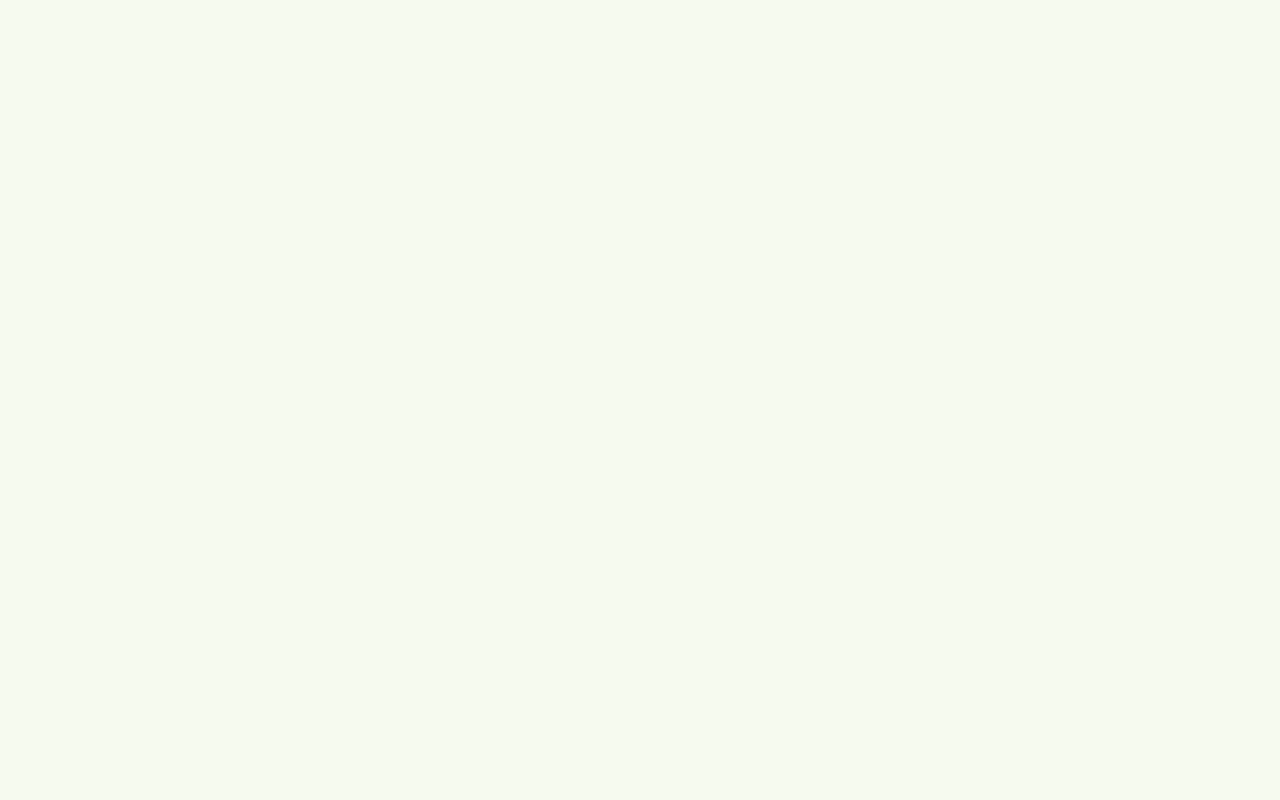
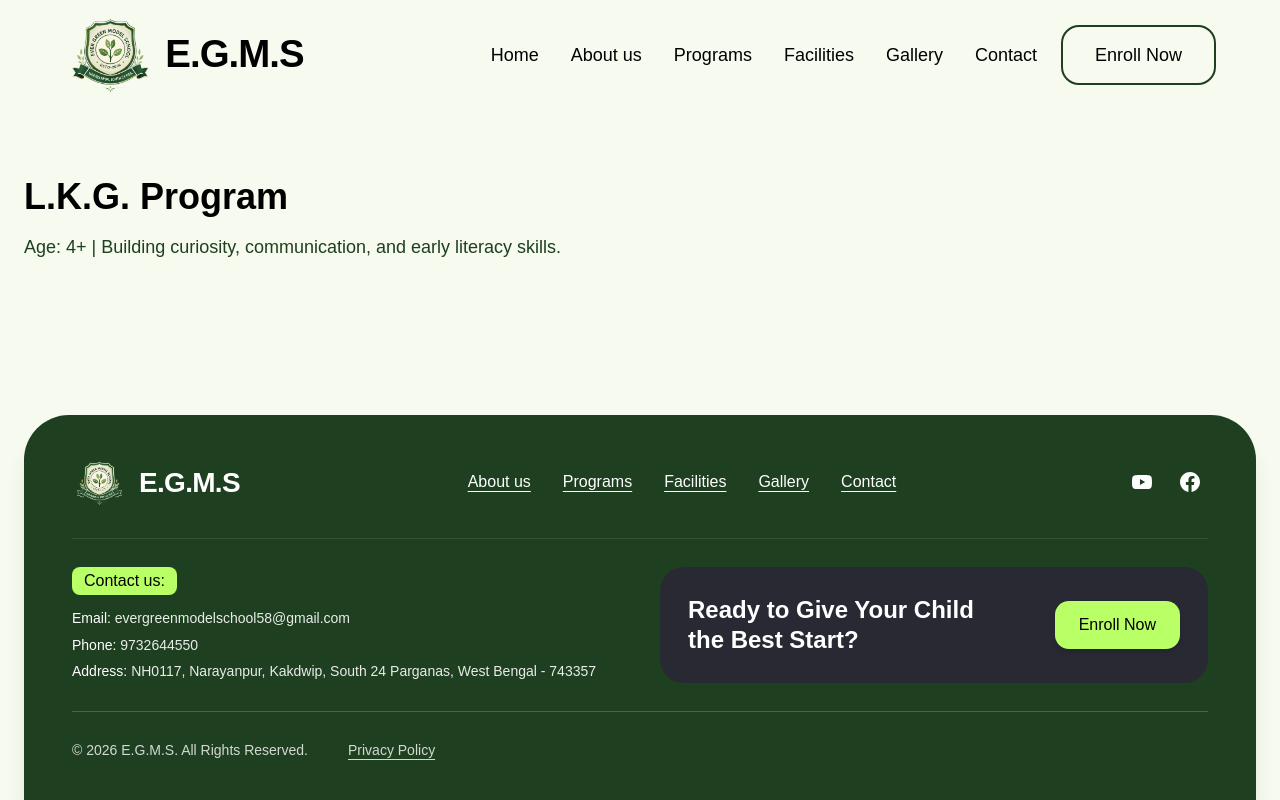
Before and after one commit to flameboy-dev/EGMS, a React app in the folder frontend/: page /programs/lkg in a window 1280 px wide. Before the commit this address had no page. Built offline with nearby package versions, Linux system fonts and the light colour scheme; the HTML template or start-up script is replaced by a standard one.

Commit message:
chore: updated and set up the facilities and programs individual routes

```diff
--- a/frontend/src/landing_page/Footer.jsx
+++ b/frontend/src/landing_page/Footer.jsx
@@ -9,11 +9,11 @@ function Footer({ defaultBg = 'bg-white' }) {
   const navigate = useNavigate();
 
   const footerLinks = [
-    { name: 'About us', path: '/about', hash: 'about' },
-    { name: 'Programs', path: '/programs', hash: 'programs' },
-    { name: 'Facilities', path: '/facilities', hash: 'facilities' },
+    { name: 'About us', path: '/#about', hash: 'about' },
+    { name: 'Programs', path: '/#programs', hash: 'programs' },
+    { name: 'Facilities', path: '/#facilities', hash: 'facilities' },
     { name: 'Gallery', path: '/gallery' },
-    { name: 'Contact', path: '/contact', hash: 'contact' },
+    { name: 'Contact', path: '/#contact', hash: 'contact' },
   ];
 
   const handleNavClick = (e, link) => {
@@ -23,10 +23,8 @@ function Footer({ defaultBg = 'bg-white' }) {
       e.preventDefault();
       scrollToSection(link.hash);
     } else if (!isHomePage && link.hash) {
-      if (link.name === 'About us' || link.name === 'Contact') {
-        e.preventDefault();
-        navigate(`/#${link.hash}`);
-      }
+      e.preventDefault();
+      navigate(`/#${link.hash}`);
     }
   };
 
--- a/frontend/src/landing_page/Navbar.jsx
+++ b/frontend/src/landing_page/Navbar.jsx
@@ -25,11 +25,11 @@ function Navbar({ defaultBg = 'bg-[#ECF39E]' }) {
 
   const navLinks = [
     { name: 'Home', path: '/', hash: 'home' },
-    { name: 'About us', path: '/about', hash: 'about' },
-    { name: 'Programs', path: '/programs', hash: 'programs' },
-    { name: 'Facilities', path: '/facilities', hash: 'facilities' },
+    { name: 'About us', path: '/#about', hash: 'about' },
+    { name: 'Programs', path: '/#programs', hash: 'programs' },
+    { name: 'Facilities', path: '/#facilities', hash: 'facilities' },
     { name: 'Gallery', path: '/gallery' },
-    { name: 'Contact', path: '/contact', hash: 'contact' },
+    { name: 'Contact', path: '/#contact', hash: 'contact' },
   ];
 
   const handleNavClick = (e, link) => {
@@ -39,10 +39,8 @@ function Navbar({ defaultBg = 'bg-[#ECF39E]' }) {
       e.preventDefault();
       scrollToSection(link.hash);
     } else if (!isHomePage && link.hash) {
-      if (link.name === 'About us' || link.name === 'Contact' || link.name === 'Home') {
-        e.preventDefault();
-        navigate(`/#${link.hash}`);
-      }
+      e.preventDefault();
+      navigate(`/#${link.hash}`);
     }
   };
 
--- a/frontend/src/landing_page/home/HomeFacilities.jsx
+++ b/frontend/src/landing_page/home/HomeFacilities.jsx
@@ -19,6 +19,7 @@ function HomeFacilities({ isLoading = false }) {
       cardBg: 'bg-[#F3F3F3]',
       image: smartClassImg,
       isDarkCard: false,
+      linkTo: '/facilities/smartclass',
     },
     {
       id: 'art-craft',
@@ -27,6 +28,7 @@ function HomeFacilities({ isLoading = false }) {
       cardBg: 'bg-[#94ECBE]',
       image: paintingImg,
       isDarkCard: false,
+      linkTo: '/facilities/art',
     },
     {
       id: 'transport-facility',
@@ -35,6 +37,7 @@ function HomeFacilities({ isLoading = false }) {
       cardBg: 'bg-[#1E3F20]',
       image: schoolBusImg,
       isDarkCard: true,
+      linkTo: '/facilities/transport',
     },
     {
       id: 'computer-basics',
@@ -43,6 +46,7 @@ function HomeFacilities({ isLoading = false }) {
       cardBg: 'bg-[#F3F3F3]',
       image: codingImg,
       isDarkCard: false,
+      linkTo: '/facilities/computer',
     },
     {
       id: 'indoor-activities',
@@ -51,6 +55,7 @@ function HomeFacilities({ isLoading = false }) {
       cardBg: 'bg-[#94ECBE]',
       image: boardGamesImg,
       isDarkCard: false,
+      linkTo: '/facilities/indoor',
     },
     {
       id: 'healthy-environment',
@@ -59,6 +64,7 @@ function HomeFacilities({ isLoading = false }) {
       cardBg: 'bg-[#1E3F20]',
       image: familyImg,
       isDarkCard: true,
+      linkTo: '/facilities/healthenv',
     },
   ];
 
@@ -75,7 +81,7 @@ function HomeFacilities({ isLoading = false }) {
           </p>
         </div>
 
-        {/* Facilities Grid with Skeleton Support */}
+        {/* Facilities Grid */}
         <div className="grid grid-cols-1 justify-items-center gap-8 lg:grid-cols-2 lg:gap-10">
           {isLoading
             ? Array.from({ length: 6 }).map((_, idx) => (
@@ -89,7 +95,7 @@ function HomeFacilities({ isLoading = false }) {
                   cardBg={facility.cardBg}
                   image={facility.image}
                   isDarkCard={facility.isDarkCard}
-                  linkTo="/facilities"
+                  linkTo={facility.linkTo}
                 />
               ))}
         </div>
--- a/frontend/src/landing_page/home/HomePrograms.jsx
+++ b/frontend/src/landing_page/home/HomePrograms.jsx
@@ -19,6 +19,7 @@ function HomePrograms({ isLoading = false }) {
       age: 'Age: 3+',
       image: nurseryImg,
       bgColor: 'bg-[#9CC5A1]',
+      linkTo: '/programs/nursery',
     },
     {
       id: 'lkg',
@@ -26,6 +27,7 @@ function HomePrograms({ isLoading = false }) {
       age: 'Age: 4+',
       image: lkgImg,
       bgColor: 'bg-[#ECF39E]',
+      linkTo: '/programs/lkg',
     },
     {
       id: 'ukg',
@@ -33,6 +35,7 @@ function HomePrograms({ isLoading = false }) {
       age: 'Age: 5+',
       image: ukgImg,
       bgColor: 'bg-[#9CC5A1]',
+      linkTo: '/programs/ukg',
     },
     {
       id: 'std1',
@@ -40,6 +43,7 @@ function HomePrograms({ isLoading = false }) {
       age: 'Age: 6+',
       image: std1Img,
       bgColor: 'bg-[#ECF39E]',
+      linkTo: '/programs/stdone',
     },
     {
       id: 'std2',
@@ -47,6 +51,7 @@ function HomePrograms({ isLoading = false }) {
       age: 'Age: 7+',
       image: std2Img,
       bgColor: 'bg-[#9CC5A1]',
+      linkTo: '/programs/stdtwo',
     },
     {
       id: 'std3',
@@ -54,6 +59,7 @@ function HomePrograms({ isLoading = false }) {
       age: 'Age: 8+',
       image: std3Img,
       bgColor: 'bg-[#ECF39E]',
+      linkTo: '/programs/stdthree',
     },
     {
       id: 'std4',
@@ -61,6 +67,7 @@ function HomePrograms({ isLoading = false }) {
       age: 'Age: 9+',
       image: std4Img,
       bgColor: 'bg-[#9CC5A1]',
+      linkTo: '/programs/stdfour',
     },
   ];
 
@@ -77,7 +84,7 @@ function HomePrograms({ isLoading = false }) {
           </p>
         </div>
 
-        {/* Program Cards Grid with Skeleton Support */}
+        {/* Program Cards Grid */}
         <div className="grid grid-cols-1 justify-items-center gap-[40px] md:grid-cols-2 lg:grid-cols-3">
           {isLoading
             ? Array.from({ length: 6 }).map((_, idx) => (
@@ -90,7 +97,7 @@ function HomePrograms({ isLoading = false }) {
                   age={program.age}
                   image={program.image}
                   bgColor={program.bgColor}
-                  linkTo="/programs"
+                  linkTo={program.linkTo}
                 />
               ))}
         </div>
--- a/frontend/src/main.jsx
+++ b/frontend/src/main.jsx
@@ -2,17 +2,47 @@ import { createRoot } from 'react-dom/client'
 import { BrowserRouter, Routes, Route } from 'react-router-dom'
 import './index.css'
 import HomePage from './landing_page/home/HomePage'
-import ProgramsPage from './landing_page/programs/ProgramsPage'
-import FacilitiesPage from './landing_page/facilities/FacilitiesPage'
 import GalleryPage from './landing_page/gallery/GalleryPage'
+
+// Individual Program Pages
+import Nursery from './landing_page/programs/Nursery'
+import LKG from './landing_page/programs/LKG'
+import UKG from './landing_page/programs/UKG'
+import STDOne from './landing_page/programs/STDOne'
+import STDTwo from './landing_page/programs/STDTwo'
+import STDThree from './landing_page/programs/STDThree'
+import STDFour from './landing_page/programs/STDFour'
+
+// Individual Facility Pages
+import SmartClass from './landing_page/facilities/SmartClass'
+import Art from './landing_page/facilities/Art'
+import Transport from './landing_page/facilities/Transport'
+import Computer from './landing_page/facilities/Computer'
+import Indoor from './landing_page/facilities/Indoor'
+import HealthEnv from './landing_page/facilities/HealthEnv'
 
 createRoot(document.getElementById('root')).render(
   <BrowserRouter>
     <Routes>
       <Route path="/" element={<HomePage />} />
-      <Route path="/programs" element={<ProgramsPage />} />
-      <Route path="/facilities" element={<FacilitiesPage />} />
       <Route path="/gallery" element={<GalleryPage />} />
+
+      {/* Program Routes */}
+      <Route path="/programs/nursery" element={<Nursery />} />
+      <Route path="/programs/lkg" element={<LKG />} />
+      <Route path="/programs/ukg" element={<UKG />} />
+      <Route path="/programs/stdone" element={<STDOne />} />
+      <Route path="/programs/stdtwo" element={<STDTwo />} />
+      <Route path="/programs/stdthree" element={<STDThree />} />
+      <Route path="/programs/stdfour" element={<STDFour />} />
+
+      {/* Facility Routes */}
+      <Route path="/facilities/smartclass" element={<SmartClass />} />
+      <Route path="/facilities/art" element={<Art />} />
+      <Route path="/facilities/transport" element={<Transport />} />
+      <Route path="/facilities/computer" element={<Computer />} />
+      <Route path="/facilities/indoor" element={<Indoor />} />
+      <Route path="/facilities/healthenv" element={<HealthEnv />} />
     </Routes>
   </BrowserRouter>
 )
```
